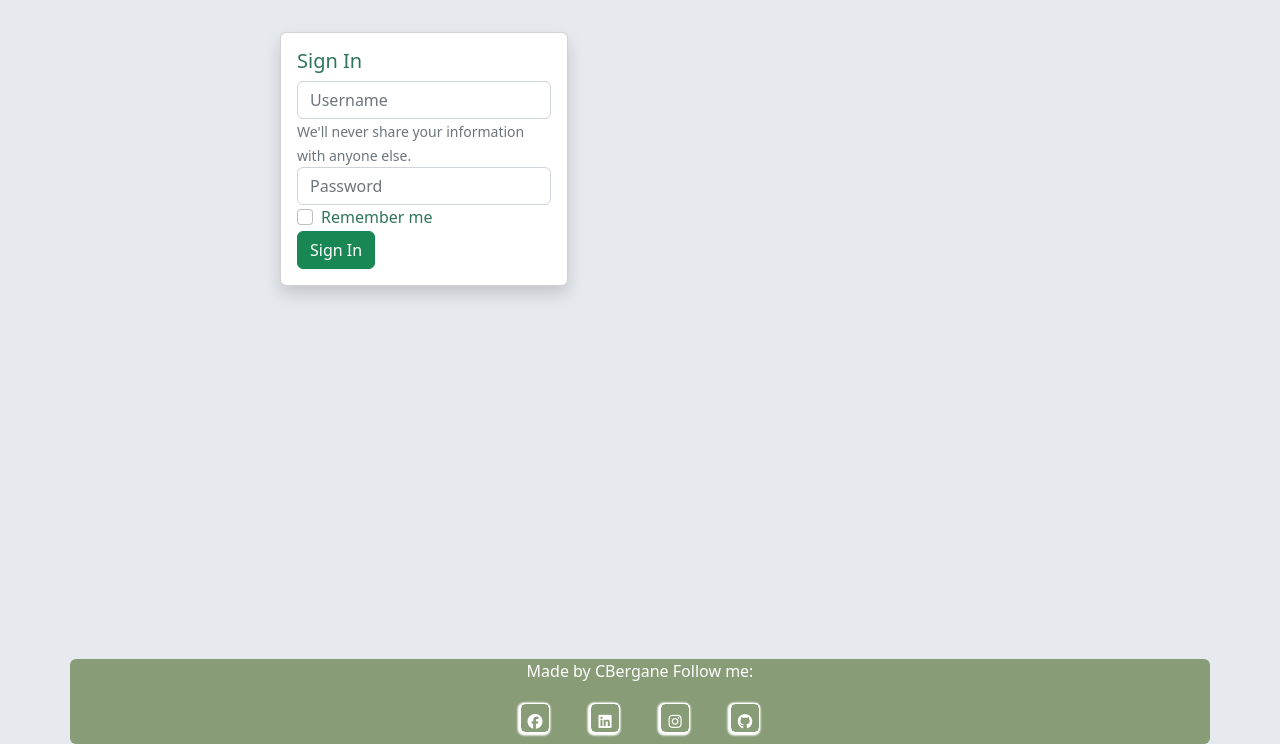
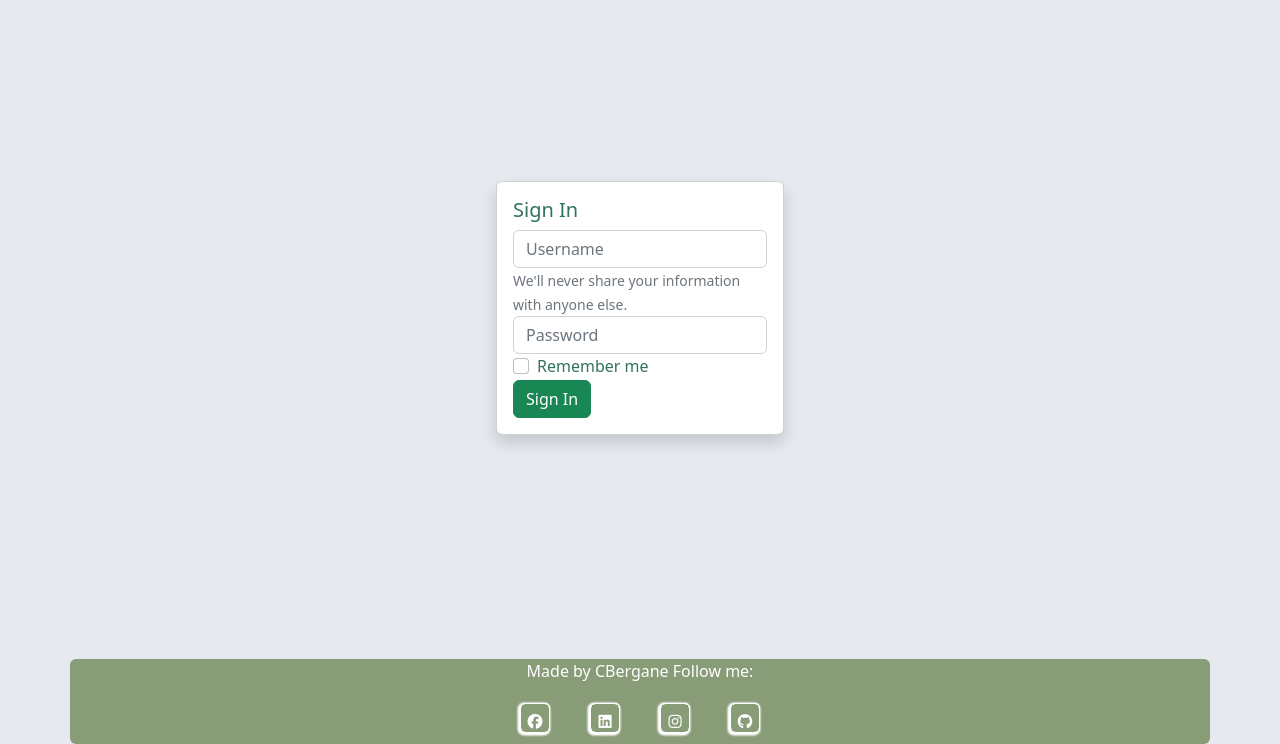
Before and after one commit to CBergane/beachhouse, a Django app: page /accounts/login/ in a window 1280 px wide. Shown: the part 56-800 px from the top of the page. Run offline with Django 3.2, Linux system fonts and the light colour scheme; some libraries are stand-ins or nearby versions.

Commit message:
centered the login card

```diff
--- a/templates/account/login.html
+++ b/templates/account/login.html
@@ -8,9 +8,9 @@
 {% block content %}
 
 
-<div class="container">
+<div class="container square-box d-flex justify-content-center align-items-center">
   <div class="row">
-    <div class="col-md-8 mt-3 offset-md-2">
+    <div class="col-md-8 mt-3">
 
       <!-- {% get_providers as socialaccount_providers %}
 
@@ -39,7 +39,7 @@
     </div>
   </div>
   <div class="row">
-    <div class="col-md-8 mt-3 offset-md-2">
+    <div class="col-md-8 mt-3">
       <div class="card shadow" style="width: 18rem;">
         <div class="card-body">
           <h5 class="card-title">{% trans "Sign In" %}</h5>
```
